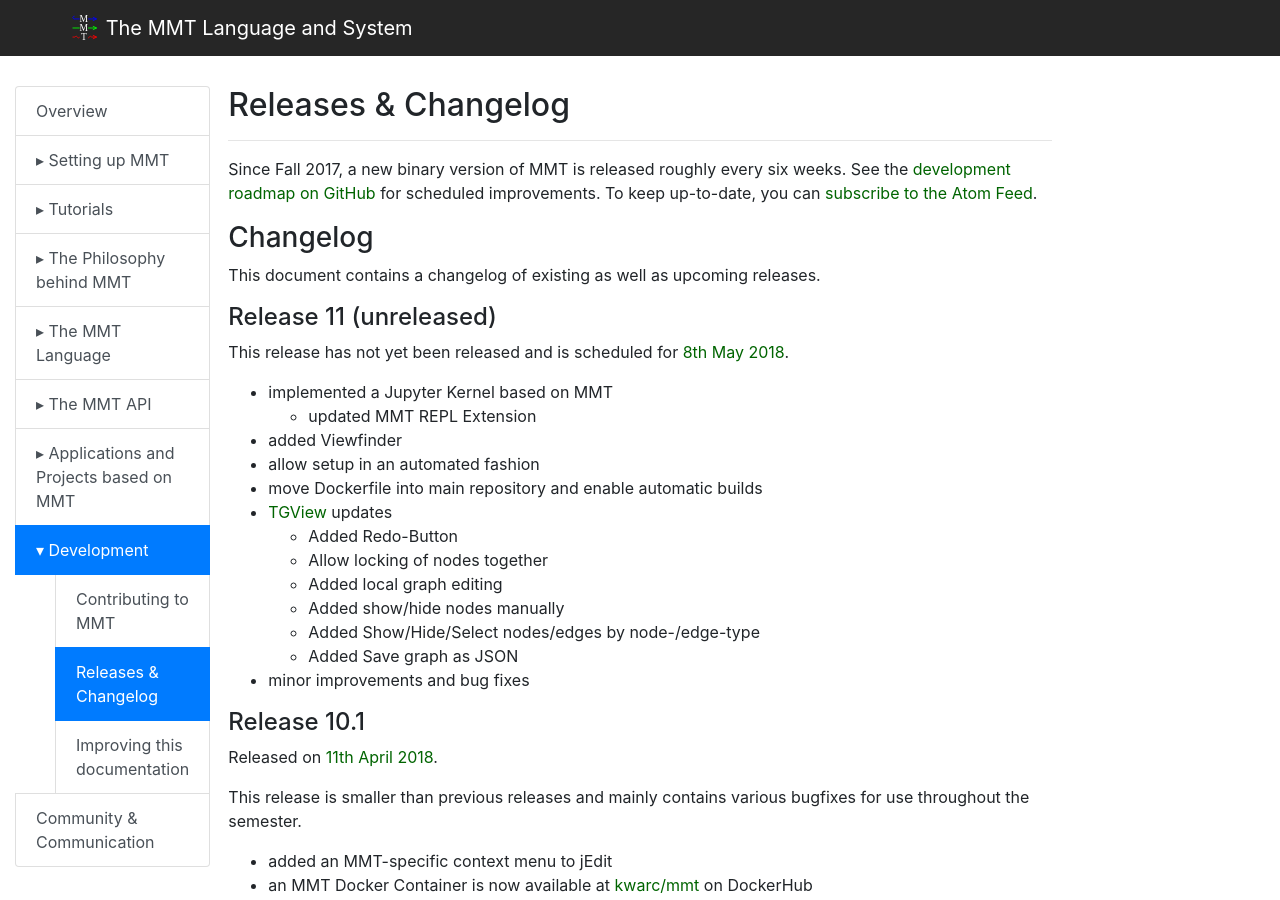
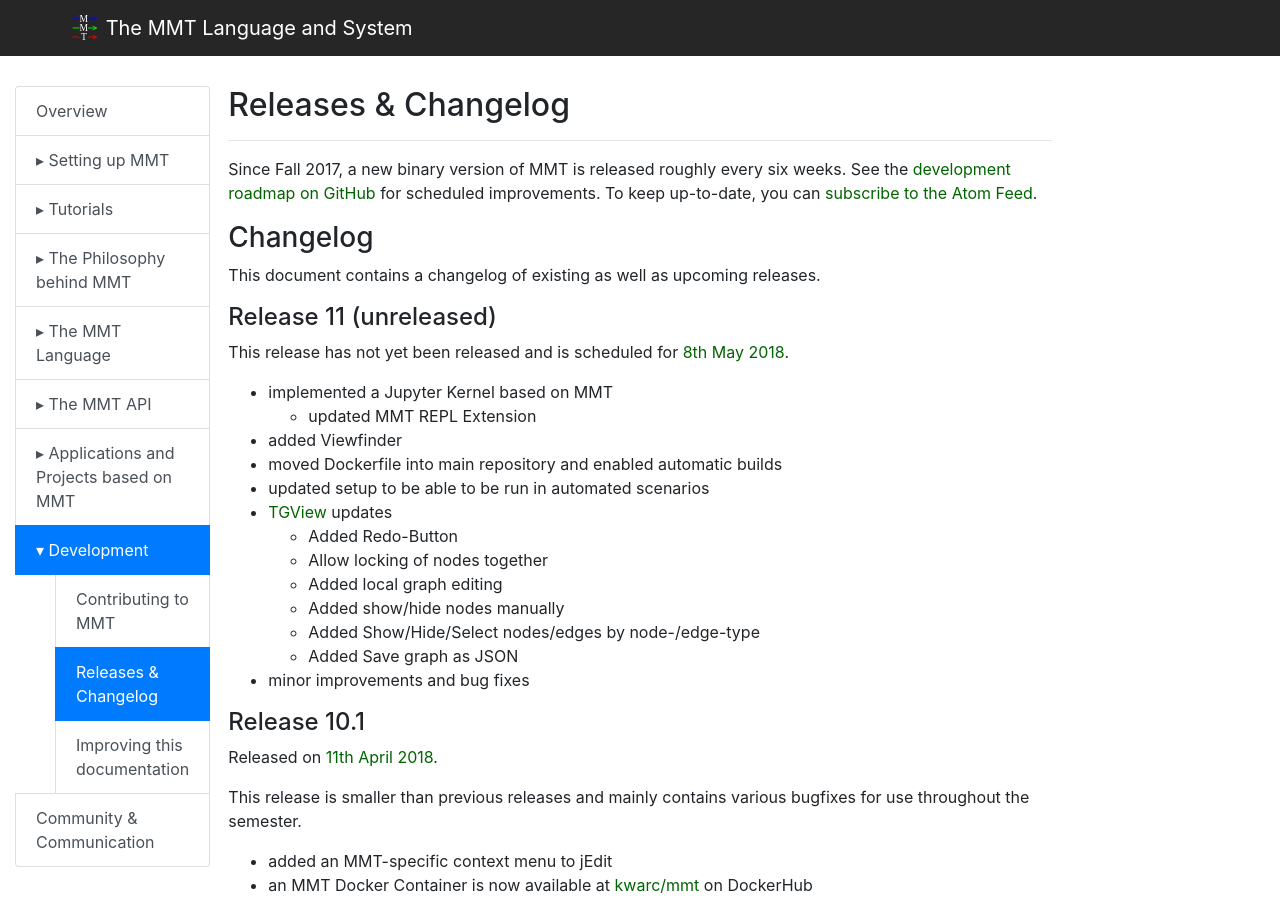
Before and after one commit to UniFormal/uniformal.github.io, a Jekyll site: the page built from doc/development/releases.md, in a window 1280 px wide and 900 px high. Built offline with Jekyll 4.4.1, drawn with Linux system fonts in a browser that asks for light colours.

Commit message:
Update releases.md

```diff
--- a/doc/development/releases.md
+++ b/doc/development/releases.md
@@ -17,8 +17,8 @@
 - implemented a Jupyter Kernel based on MMT
     - updated MMT REPL Extension
 - added Viewfinder
-- allow setup in an automated fashion
-- move Dockerfile into main repository and enable automatic builds
+- moved Dockerfile into main repository and enabled automatic builds
+- updated setup to be able to be run in automated scenarios
 - [TGView](https://github.com/UniFormal/TGView) updates
   - Added Redo-Button
   - Allow locking of nodes together
```
